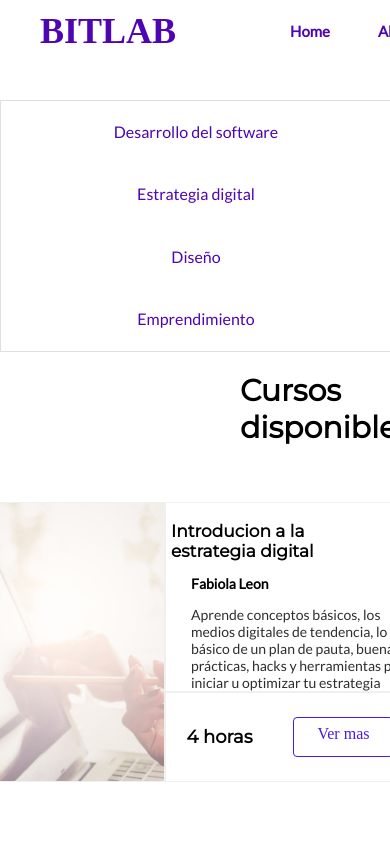
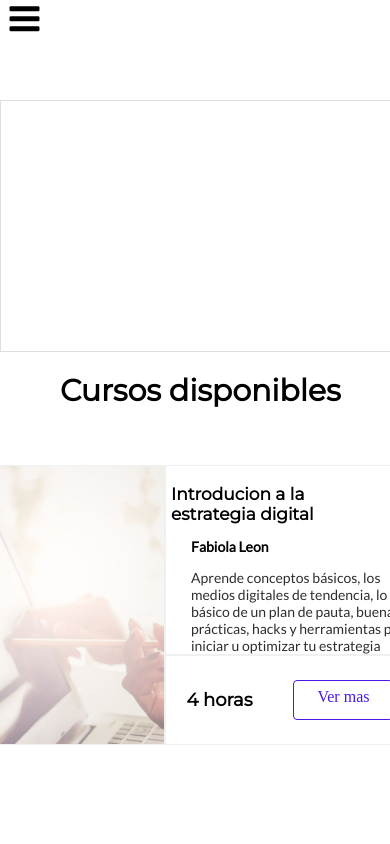
Before and after one commit to mariok1345/template-bitlap, a plain HTML site: page cursos.html in a window 390 px wide. Shown: the top 844 px of the page. Drawn offline with Linux system fonts and the light colour scheme; a web font is replaced by a local one.

Commit message:
modificando los queries de 595 y 1366

```diff
--- a/css/aliadosqueries.css
+++ b/css/aliadosqueries.css
@@ -12,7 +12,7 @@
   }
   .bitlap-a {
     font-size: 36px;
-    color: #4E05B2;
+    color: white;
     padding: 10px;
     font-weight: 700;
     margin-right:300px;
@@ -31,7 +31,7 @@
 
 
 
-@media screen and (max-width:1200px) {
+@media screen and (max-width:1366px) {
 
 
 
@@ -78,7 +78,7 @@ nav a {
   color: white;
   font-weight: 700;
   margin-right:70px;
-  padding-left: 20px;
+  padding-left: 10px;
 }
 .sub {
   position: relative;
@@ -156,7 +156,7 @@ nav a {
   grid-template-columns:450px 1fr 450px;
   background: #070512;
   text-align: center;
-  align-items: center;
+  height:70px;
 }
 /* contenido del footer */
 .fo-text{
@@ -289,7 +289,7 @@ color: #FFFFFF;
   }
 
 }
-@media screen and (max-width:370px){
+@media screen and (max-width:595px){
 
   .container{
     width:100%;
@@ -324,9 +324,6 @@ color: #FFFFFF;
 
   }
 
-  .nav{
-    background:rgba(88, 34, 246, 0.5);
-  }
 
 
 
--- a/css/becasqueries.css
+++ b/css/becasqueries.css
@@ -2,7 +2,7 @@
 
   .bitlap-a {
     font-size: 36px;
-    color: #4E05B2;
+    color: white;
     padding: 10px;
     font-weight: 700;
     margin-right:300px;
@@ -35,13 +35,22 @@
 
 
 }
-@media screen and (max-width:1200px){
+@media screen and (max-width:1366px){
+  #navb ul {
+    display: flex;
+    justify-content: space-around;
+    text-decoration: none;
+    width:100%;
+    padding: 0;
+    position: fixed;
+    margin: 0;
+  }
   .bitlap-a {
     font-size: 36px;
-    color: #4E05B2;
+    color: white;
     padding: 10px;
     font-weight: 700;
-    margin-right:300px;
+    margin-right:70px;
   }
   .sub-c{
     position: absolute;
@@ -227,7 +236,7 @@
     align-items: center;
   }
 }
-@media screen and (max-width:370px){
+@media screen and (max-width:595px){
 
   .her {
     background-image: url('../img/becas.jpg');
@@ -235,7 +244,7 @@
     background-position: center;
     background-repeat: no-repeat;
     position: relative;
-    height:90vw;
+    height:50vw;
     z-index: 1;
 
   }
@@ -270,9 +279,7 @@
 
 
   }
-  .nav{
-    background:rgba(88, 34, 246, 0.5);
-  }
+
   #navb ul {
     display:block;
     justify-content: flex-start;
@@ -282,6 +289,7 @@
     position: fixed;
     list-style: none;
     text-align: center;
+      background:rgba(88, 34, 246, 0.5);
   }
 
   .bitlap-a {
@@ -304,7 +312,7 @@
     top:50px;
     left:10px;
     display: grid;
-    height:120px;
+    height:200px;
     justify-content: center;
   }
   .every-img{
--- a/css/cursosqueries.css
+++ b/css/cursosqueries.css
@@ -18,14 +18,25 @@
     margin-right:300px;
   }
 }
-@media screen and (max-width:1200px){
+@media screen and (max-width:1366px){
   .bitlap-a {
     font-size: 36px;
     color: #4E05B2;
     padding: 10px;
     font-weight: 700;
-    margin-right:300px;
+    margin-right:70px;
+
   }
+  #navb ul {
+    display: flex;
+    justify-content: space-around;
+    text-decoration: none;
+    width:100%;
+    padding: 0;
+    position: fixed;
+    margin: 0;
+  }
+
   .foot-b {
     display: grid;
     height: 160px;
@@ -173,6 +184,68 @@
     justify-content: center;
 
 }
+}
+@media screen and (max-width:595px){
+  .menutogle {
+    display: inline-block;
+    position: fixed;
+    z-index: 3;
+    color: black;
+    font-size: 35px;
+  }
+
+  .oculto{
+    line-height: 3.9rem;
+    padding: 0 2.5rem;
+    display:block;
+  }
+
+
+  .open {
+    display: block;
+    position: absolute;
+    justify-content: flex-start;
+    margin: 0;
+    width: 100%;
+    top:-120vw;
+    padding: 0;
+    position: fixed;
+    list-style: none;
+    text-align: center;
+    z-index: 2;
+
+  }
+  .nav{
+    background:rgba(7, 5, 18, 0.5);
+  }
+  #navb ul {
+    display:block;
+    justify-content: flex-start;
+    margin: 0;
+    width: 100%;
+    padding: 0;
+    position: fixed;
+    list-style: none;
+    text-align: center;
+  }
+  nav a {
+    color: white;
+    line-height: 3.9rem;
+    padding: 0 1.5rem;
+    text-decoration: none;
+    display: block;
+    font-family: 'Lato';
+  }
+  .bitlap-a {
+    font-size: 36px;
+    color: white;
+    padding: 10px;
+    font-weight: 700;
+    margin: auto;
+  }
+  .sub-tem{
+    margin-left:60px;
+  }
 }
 @media screen and (max-width:370px){
   .body{
--- a/css/eventosqueries.css
+++ b/css/eventosqueries.css
@@ -12,19 +12,29 @@
   }
   .bitlap-a {
     font-size: 36px;
-    color: #4E05B2;
+    color: white;
     padding: 10px;
     font-weight: 700;
     margin-right:300px;
   }
 }
-@media screen and (max-width:1200px){
+@media screen and (max-width:1366px){
+  #navb ul {
+    display: flex;
+    justify-content: space-around;
+    text-decoration: none;
+    width:100%;
+    padding: 0;
+    position: fixed;
+    margin: 0;
+  }
+
   .bitlap-a {
     font-size: 36px;
     color: white;
     padding: 10px;
     font-weight: 700;
-    margin-right:300px;
+    margin-right:70px;
   }
   .sub-c{
     position: absolute;
@@ -314,14 +324,14 @@
   }
 
 }
-@media screen and (max-width:370px){
+@media screen and (max-width:595px){
   .her {
     background-image: url('../img/moreskills.jpg');
     background-size: cover;
     background-position: center;
     background-repeat: no-repeat;
     position: relative;
-    height: 90vw;
+    height: 50vw;
     z-index: 1;
 
   }
@@ -391,8 +401,8 @@
     top:100px;
     left:10px;
     display: grid;
-    width: 300px;
-    height: 220px;
+
+    height: 200px;
     justify-content: center;
   }
   .more{
--- a/css/indexqueries.css
+++ b/css/indexqueries.css
@@ -47,7 +47,7 @@
   }
 }
 
-@media screen and (max-width:1200px) {
+@media screen and (max-width:1366px) {
 
   /*foto de fondo  */
   .her {
@@ -261,7 +261,7 @@
   }
 }
 
-@media screen and (max-width:591px) {
+@media screen and (max-width:595px) {
   .menutogle {
     display: inline-block;
     position: fixed;
@@ -427,6 +427,7 @@
   .cont-curs {
     display: block;
     justify-content: center;
+    margin: auto;
     width: 360px;
   }
 
--- a/js/script.js
+++ b/js/script.js
@@ -5,13 +5,13 @@ $(document).ready(function() {
 
   $(window).scroll(function(){
   	var scroll = $(window).scrollTop();
-	  if (scroll > 900) {
+	  if (scroll > 500) {
 	    $(".nav").css("background" , "rgba(7, 5, 18, 0.5)");
 
 	  }
 
 	  else{
-		  $(".nav").css("background" , "");
+		  $(".nav").css("background" , "transparent");
 	  }
   });
 
--- a/js/scriptcursos.js
+++ b/js/scriptcursos.js
@@ -10,19 +10,19 @@ $(document).ready(function() {
 
 	  }
 	  else{
-		  $(".nav").css("background" , "transparent");
+		  $(".nav").css("background" , "rgba(7, 5, 18, 0.5)");
 	  }
     if (scroll > 300) {
 	   $(".bitlap-a").css("color" , " white");
 	  }
 	  else{
-	     $(".bitlap-a").css("color" , "");
+	     $(".bitlap-a").css("color" , "white");
 	  }
     if (scroll > 300) {
      $(".item-a").css("color" , " white");
     }
     else{
-       $(".item-a").css("color" , "");
+       $(".item-a").css("color" , "white");
     }
 
 
```
Also changed, not shown: js/scriptpart.js (+4 -4 lines).
